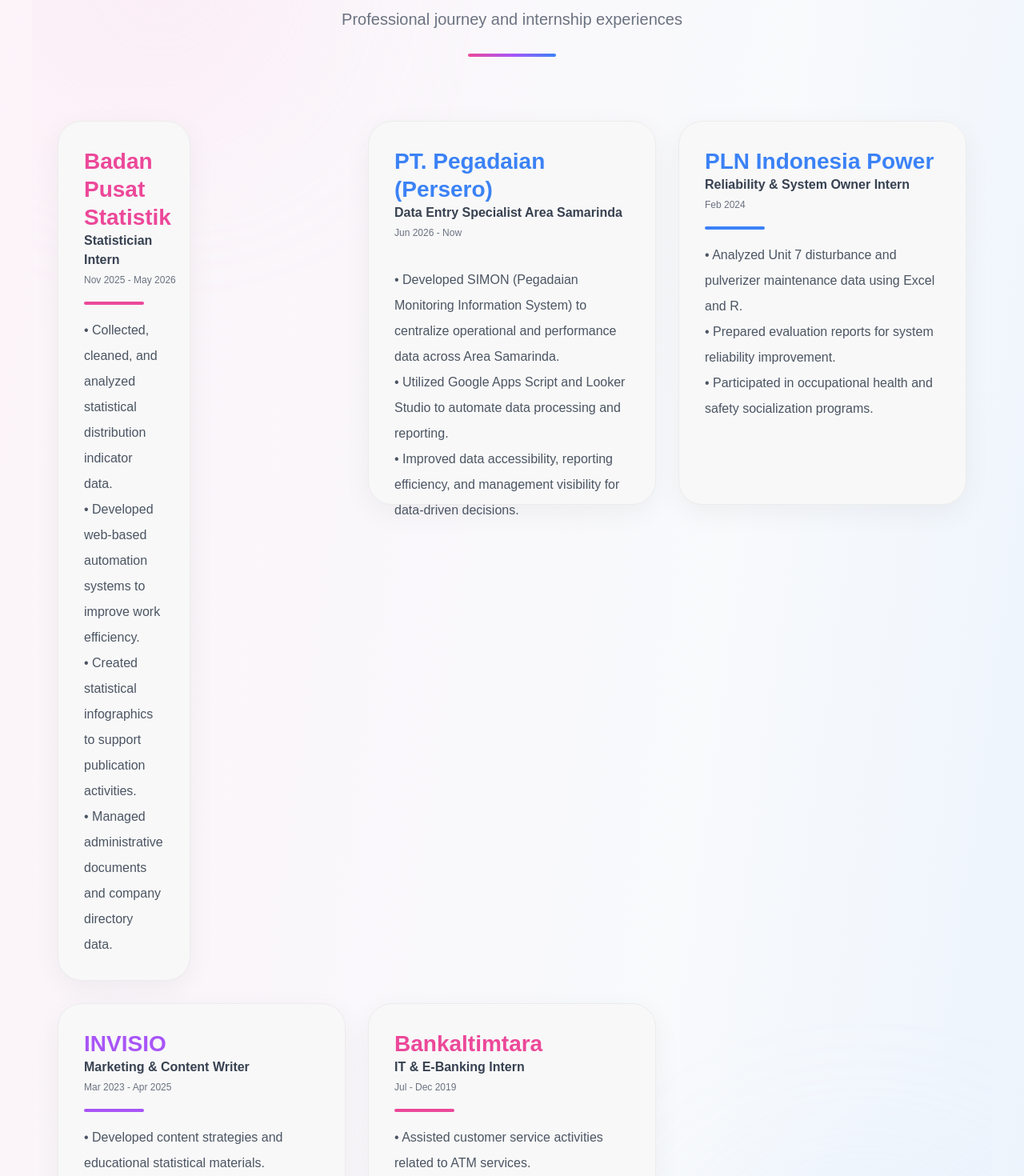
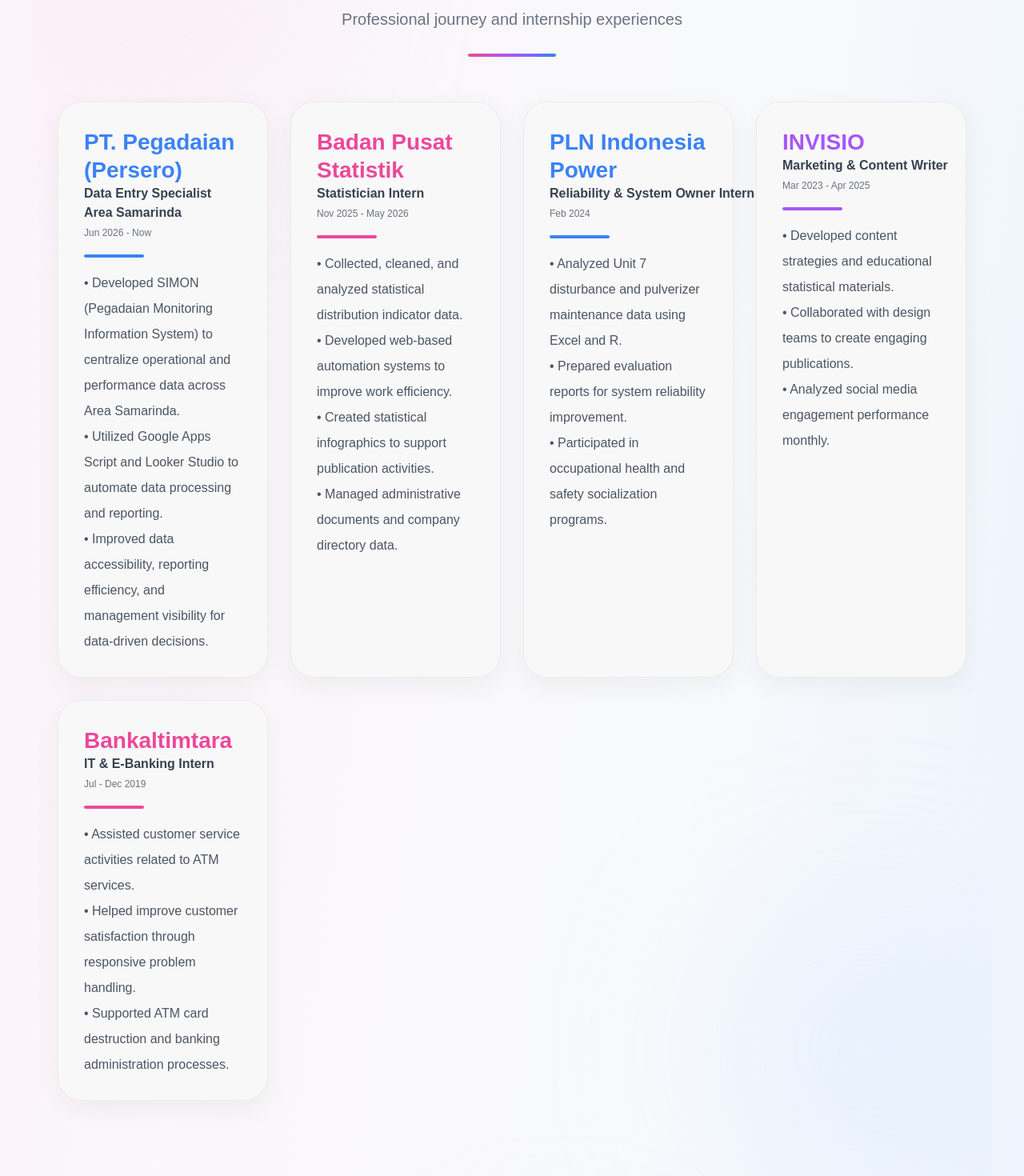
Before and after one commit to lintangntyas/portfolio, a Next.js app: page / in a window 1280 px wide. Shown: the part 1960-3430 px from the top of the page at 80% size. Built offline with nearby package versions, Linux system fonts and the light colour scheme.

Commit message:
Update page.js

```diff
--- a/app/page.js
+++ b/app/page.js
@@ -348,12 +348,17 @@ export default function Home() {
         <div
           className="
             grid
+            -mt-6
+
             grid-cols-1
             md:grid-cols-2
-            xl:grid-cols-6
+            xl:grid-cols-4
+
             gap-7
+
             max-w-[1700px]
             mx-auto
+
             relative
             z-10
           "
@@ -374,12 +379,7 @@ export default function Home() {
               hover:-translate-y-1
               flex
               flex-col
-              w-full
-              xl:h-[480px]
-              xl:col-span-2 xl:col-start-1 xl:row-start-1
-              w-full
-              xl:h-[480px]
-              xl:col-span-2 xl:col-start-3 xl:row-start-1"
+            "
           >
             <div className="relative">
               <div className="flex-1">
@@ -561,9 +561,7 @@ export default function Home() {
 
               flex
               flex-col
-              w-full
-              xl:h-[480px]
-              xl:col-span-2 xl:col-start-5 xl:row-start-1"
+            "
           >
 
             <div className="relative">
@@ -657,9 +655,7 @@ export default function Home() {
 
               flex
               flex-col
-              w-full
-              xl:h-[480px]
-              xl:col-span-2 xl:col-start-1 xl:row-start-2"
+            "
           >
 
             <div className="relative">
@@ -753,9 +749,7 @@ export default function Home() {
 
               flex
               flex-col
-              w-full
-              xl:h-[480px]
-              xl:col-span-2 xl:col-start-3 xl:row-start-2"
+            "
           >
 
             <div className="relative">
@@ -1076,11 +1070,11 @@ export default function Home() {
 
             <img
               src="/project7.png"
-              alt="Dashboard SIMON"
+              alt="Project 7"
               className="w-full h-[240px] object-cover rounded-3xl mb-8"
             />
 
-            <h2 className="text-2xl font-bold text-green-600 mb-2">
+            <h2 className="text-2xl font-bold text-pink-500 mb-2">
               Dashboard SIMON
             </h2>
 
```
